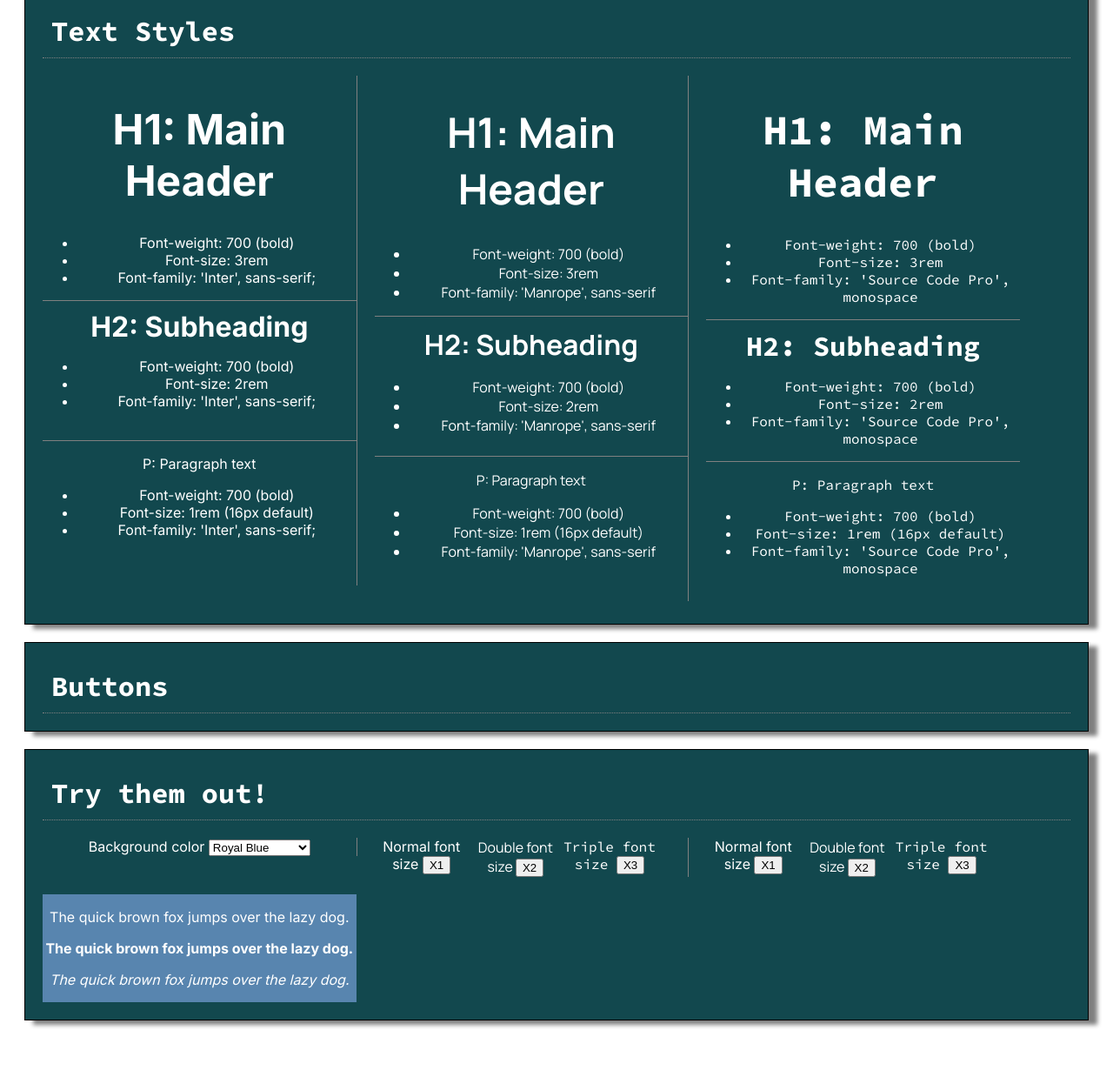
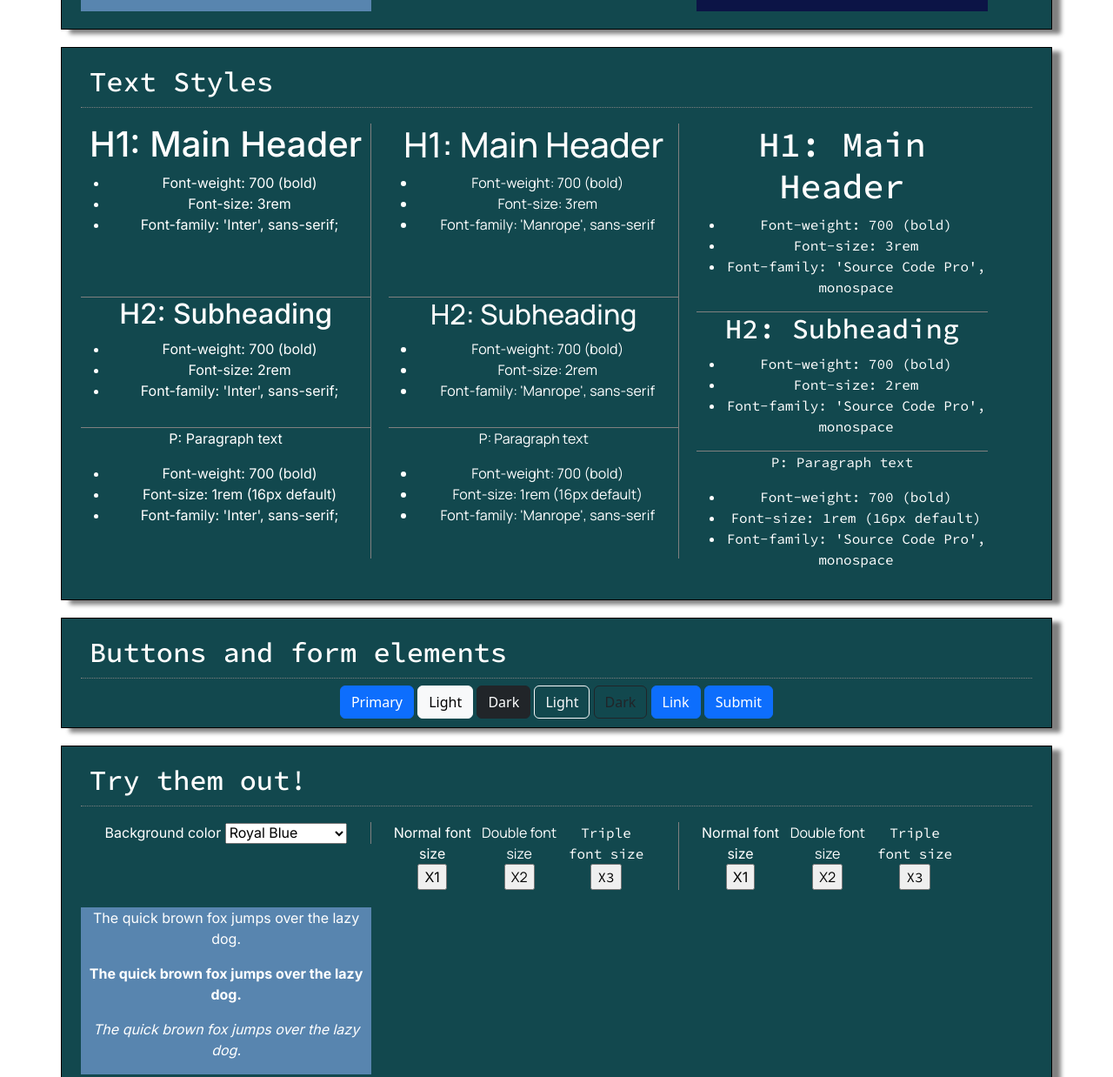
Before and after one commit to JamieBarlow/design-system, a website: page index.html in a window 1280 px wide. Shown: the part 725-1963 px from the top of the page at 87% size. Before the commit the page ends 1918 px from the top, so only its background shows below. Drawn offline with nearby package versions, Linux system fonts and the light colour scheme.

Commit message:
add JS dropdown styling options, Bootstrap elements

```diff
--- a/index.html
+++ b/index.html
@@ -12,6 +12,7 @@
     <link
         href="https://fonts.googleapis.com/css2?family=Inter:wght@400;500;700&family=Manrope:wght@400;500;700&family=Source+Code+Pro:wght@400;500;700&display=swap"
         rel="stylesheet">
+    <link rel="stylesheet" href="node_modules/bootstrap/dist/css/bootstrap.min.css">
 </head>
 
 <body>
@@ -20,7 +21,7 @@
     </header>
     <main>
         <div class="container">
-            <h2 class="source-code-pro underline left white">Colors</h2>
+            <h2 class="source-code-pro underline left text-white">Colors</h2>
             <div class="container-panel">
                 <div class="color-panel royal-blue">
                     <p class="color-label">Royal Blue</p>
@@ -49,7 +50,7 @@
             </div>
         </div>
         <div class="container">
-            <h2 class="source-code-pro underline left white">Fonts</h2>
+            <h2 class="source-code-pro underline left text-white">Fonts</h2>
             <div class="container-panel">
                 <div class="tri-panel blue-gray">
                     <p class="font-label inter">Inter</p>
@@ -72,8 +73,8 @@
             </div>
         </div>
         <div class="container">
-            <h2 class="source-code-pro underline left white">Text Styles</h2>
-            <div class="container-panel white">
+            <h2 class="source-code-pro underline left text-white">Text Styles</h2>
+            <div class="container-panel text-white">
                 <div class="column column-1 inter">
                     <div class="text-panel-h1">
                         <h1>H1: Main Header</h1>
@@ -156,11 +157,20 @@
             </div>
         </div>
         <div class="container">
-            <h2 class="source-code-pro underline left white">Buttons</h2>
+            <h2 class="source-code-pro underline left text-white">Buttons and form elements</h2>
+            <div class="container-panel text-white">
+                <button type="button" class="btn btn-primary">Primary</button>
+                <button type="button" class="btn btn-light">Light</button>
+                <button type="button" class="btn btn-dark">Dark</button>
+                <button type="button" class="btn btn-outline-light">Light</button>
+                <button type="button" class="btn btn-outline-dark">Dark</button>
+                <a class="btn btn-primary" href="#" role="button">Link</a>
+                <input class="btn btn-primary" type="submit" value="Submit">
+            </div>
         </div>
         <div class="container">
-            <h2 class="source-code-pro underline left white">Try them out!</h2>
-            <div class="container-panel white">
+            <h2 class="source-code-pro underline left text-white">Try them out!</h2>
+            <div class="container-panel text-white">
                 <div class="column column-1">
                     <div class="single-panel inter">
                         <label for="color-select">Background color</label>
@@ -210,6 +220,7 @@
             </div>
         </div>
     </main>
+    <script src="node_modules\bootstrap\dist\js\bootstrap.bundle.js"></script>
     <script src="app.js"></script>
 </body>
 
--- /dev/null
+++ b/package.json
@@ -0,0 +1,5 @@
+{
+  "dependencies": {
+    "bootstrap": "^5.2.0-beta1"
+  }
+}
--- a/styles.css
+++ b/styles.css
@@ -18,6 +18,7 @@ html {
 #main-header {
     padding: 10px;
     margin: 20px;
+    text-align: center;
 }
 
 .underline {
@@ -29,7 +30,7 @@ html {
     text-align: start;
 }
 
-.white {
+.text-white {
     color: white;
 }
 
```
Also changed, not shown: 1 other file.
